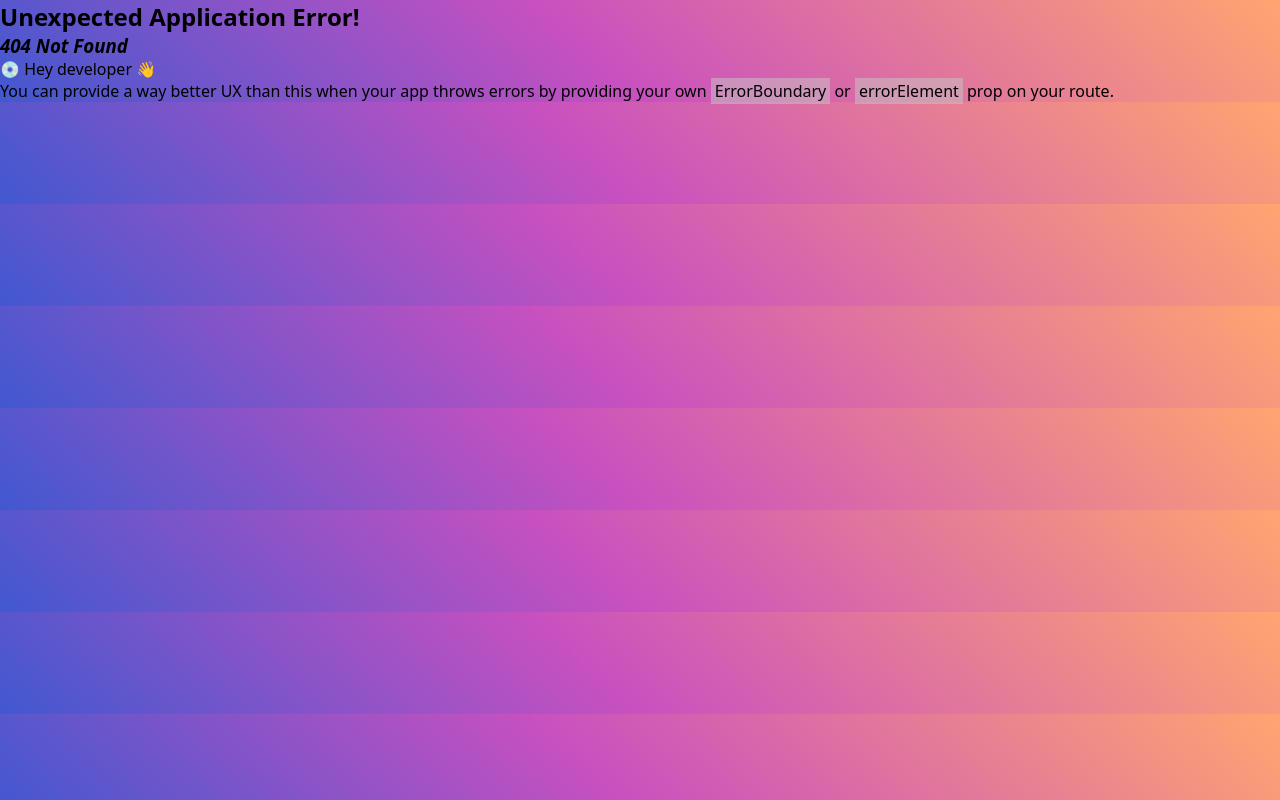
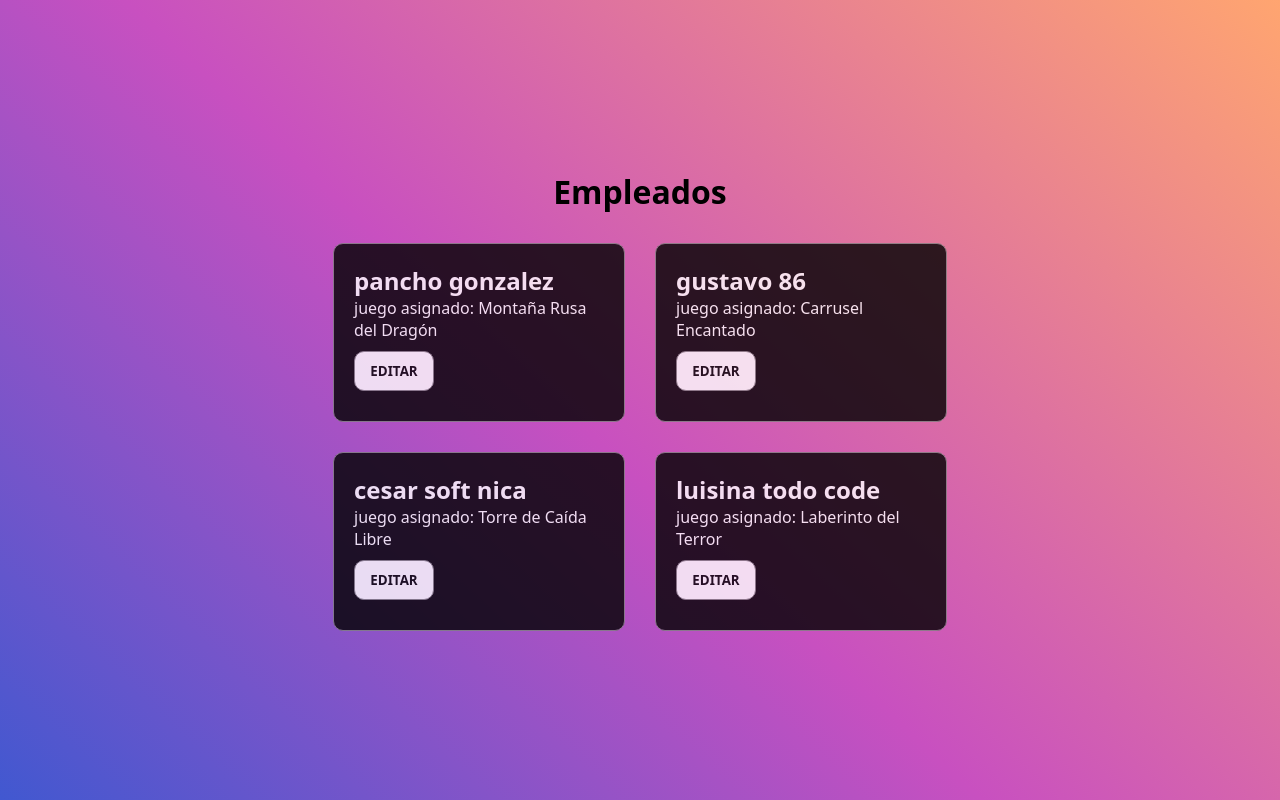
Before and after one commit to franciscoG98/CodeLand, a React (Vite) app: page /empleados in a window 1280 px wide. Before the commit this address had no page. Built offline with nearby package versions, Linux system fonts and the light colour scheme.

Commit message:
created empleados view

```diff
--- /dev/null
+++ b/src/components/cardEmpleado/cardEmpleado.jsx
@@ -0,0 +1,17 @@
+import { Link } from 'react-router-dom'
+import './cardEmpleadoStyles.scss'
+
+const cardEmpleado = ({ id, name, lastname, juego}) => {
+  return (
+    <div className='card'>
+        <h1>{name + ' ' + lastname}</h1>
+        <span>juego asignado: {juego}</span>
+        <br />
+        <Link to={`/empleados/${id}`}>
+            <button className='card_sell_btn'>editar</button>
+        </Link>
+    </div>
+  )
+}
+
+export default cardEmpleado
--- a/src/main.jsx
+++ b/src/main.jsx
@@ -4,6 +4,7 @@ import Login from './Login.jsx'
 import Juegos from './views/juegos/Juegos.jsx'
 import Juego from './views/juego/Juego.jsx'
 import AgregarComprador from './views/agregarComprador/agregarComprador.jsx'
+import Empleados from './views/empleados/empleados.jsx'
 import {
   createBrowserRouter,
   RouterProvider,
@@ -26,6 +27,10 @@ const router = createBrowserRouter([
   {
     path: "/add-buyer",
     element: <AgregarComprador />,
+  },
+  {
+    path: "/empleados",
+    element: <Empleados />,
   }
 ]);
 
--- /dev/null
+++ b/src/views/empleados/empleados.jsx
@@ -0,0 +1,18 @@
+import './empleadosStyles.scss'
+import mockEmpleados from './mockEmpleados'
+import CardEmpleado from '../../components/cardEmpleado/cardEmpleado.jsx'
+
+const Empleados = () => {
+  return (
+    <main className='empleados_container'>
+        <h1>Empleados</h1>
+        <section className='empleados'>
+            {mockEmpleados.map(i => (
+                <CardEmpleado key={i.id} id={i.id} name={i.name} lastname={i.lastname} juego={i.juego} />
+            ))}
+        </section>
+    </main>
+  )
+}
+
+export default Empleados
--- /dev/null
+++ b/src/views/empleados/empleadosStyles.scss
@@ -0,0 +1,14 @@
+.empleados_container {
+    height: 100vh;
+    display: flex;
+    flex-direction: column;
+    align-items: center;
+    justify-content: center;
+}
+
+.empleados {
+    display: grid;
+    grid-template-columns: 2fr 2fr;
+    margin-top: 30px;
+    gap: 30px;
+}
--- /dev/null
+++ b/src/views/empleados/mockEmpleados.js
@@ -0,0 +1,32 @@
+const empleados = [
+    {
+        id: 1,
+        name:  'pancho',
+        lastname: 'gonzalez',
+        juego: 'Montaña Rusa del Dragón',
+        id_juego: 1
+    },
+    {
+        id: 2,
+        name:  'gustavo',
+        lastname: '86',
+        juego: 'Carrusel Encantado',
+        id_juego: 2
+    },
+    {
+        id: 3,
+        name:  'cesar soft',
+        lastname: 'nica',
+        juego: 'Torre de Caída Libre',
+        id_juego: 3
+    },
+    {
+        id: 4,
+        name:  'luisina',
+        lastname: 'todo code',
+        juego: 'Laberinto del Terror',
+        id_juego: 4
+    }
+]
+
+export default empleados
--- a/src/views/juegos/Juegos.jsx
+++ b/src/views/juegos/Juegos.jsx
@@ -1,6 +1,6 @@
 import juegos from "./mockJuegos.js";
 import "./juegosStyles.scss";
-import Card from "../../components/card/Card.jsx";
+import Card from "../../components/cardJuego/Card.jsx";
 
 const Juegos = () => {
 
```
Also changed, not shown: src/components/cardEmpleado/cardEmpleadoStyles.scss (added), src/components/cardJuego/Card.jsx (renamed from src/components/card/Card.jsx), src/components/cardJuego/cardStyles.scss (renamed from src/components/card/cardStyles.scss).
